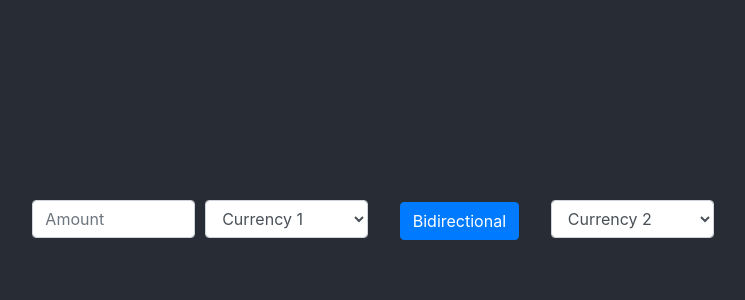
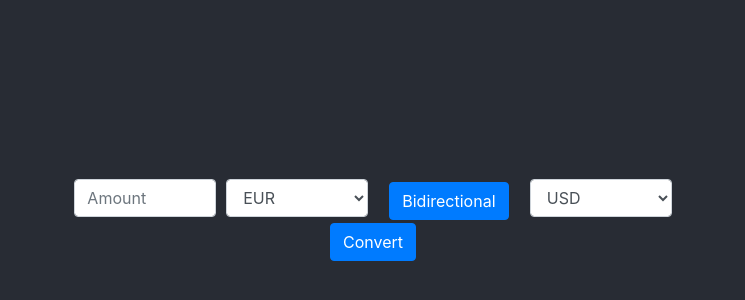
Before and after one commit to STNyame/wbcc-client, a React (Create React App) app: page / in a window 1280 px wide. Shown: the part 180-480 px from the top of the page, without its empty margins (267-1012 px from the left). Built offline with nearby package versions, Linux system fonts and the light colour scheme.

Commit message:
add form select for currency 1 & 2 and map options

```diff
--- a/src/components/CurrencyForm/index.js
+++ b/src/components/CurrencyForm/index.js
@@ -1,6 +1,25 @@
 import { Col, Form, Button } from "react-bootstrap";
+import { useEffect, useState } from "react";
+const currencyData = require("../../api.json");
 
 export default function CurrencyForm() {
+  const [data, setData] = useState();
+  const [currencyOne, setCurrencyOne] = useState("EUR");
+  const [currencyTwo, setCurrencyTwo] = useState("USD");
+  useEffect(() => {
+    // const fetchData = async () => {
+    //   try {
+    //     const res = await axios.get(
+    //       `http://api.exchangeratesapi.io/v1/latest?access_key=627eac13bdbc305e6e615008b83e46c5&format=1`
+    //     );
+    //     setData(res.data);
+    //   } catch (e) {
+    //     console.log(e.message);
+    //   }
+    // };
+    // fetchData();
+    setData(currencyData);
+  }, []);
   return (
     <div>
       <Form>
@@ -9,19 +28,38 @@ export default function CurrencyForm() {
             <Form.Control placeholder="Amount" />
           </Col>
           <Col>
-            <Form.Control as="select">
-              <option>Currency 1</option>
+            <Form.Control
+              as="select"
+              value={currencyOne}
+              onChange={(e) => setCurrencyOne(e.target.value)}
+            >
+              {data &&
+                Object.keys({ ...data.rates }).map((item, i) => (
+                  <option value={item} key={i}>
+                    {item}
+                  </option>
+                ))}
             </Form.Control>
           </Col>
           <Col>
             <Button variant="primary">Bidirectional</Button>
           </Col>
           <Col>
-            <Form.Control as="select">
-              <option>Currency 2</option>
+            <Form.Control
+              as="select"
+              value={currencyTwo}
+              onChange={(e) => setCurrencyTwo(e.target.value)}
+            >
+              {data &&
+                Object.keys({ ...data.rates }).map((item, i) => (
+                  <option value={item} key={i}>
+                    {item}
+                  </option>
+                ))}
             </Form.Control>
           </Col>
         </Form.Row>
+        <Button variant="primary">Convert</Button>
       </Form>
     </div>
   );
```
